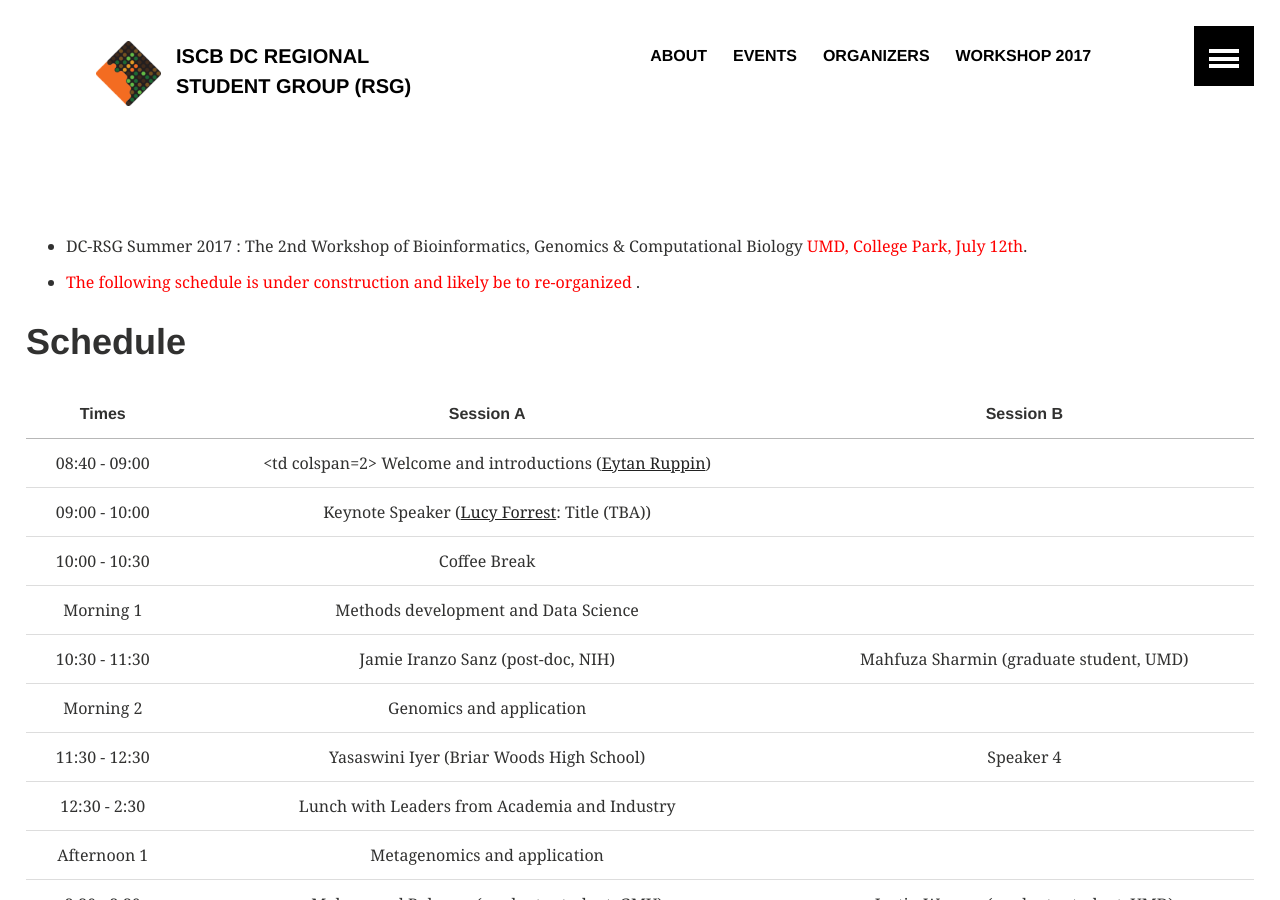
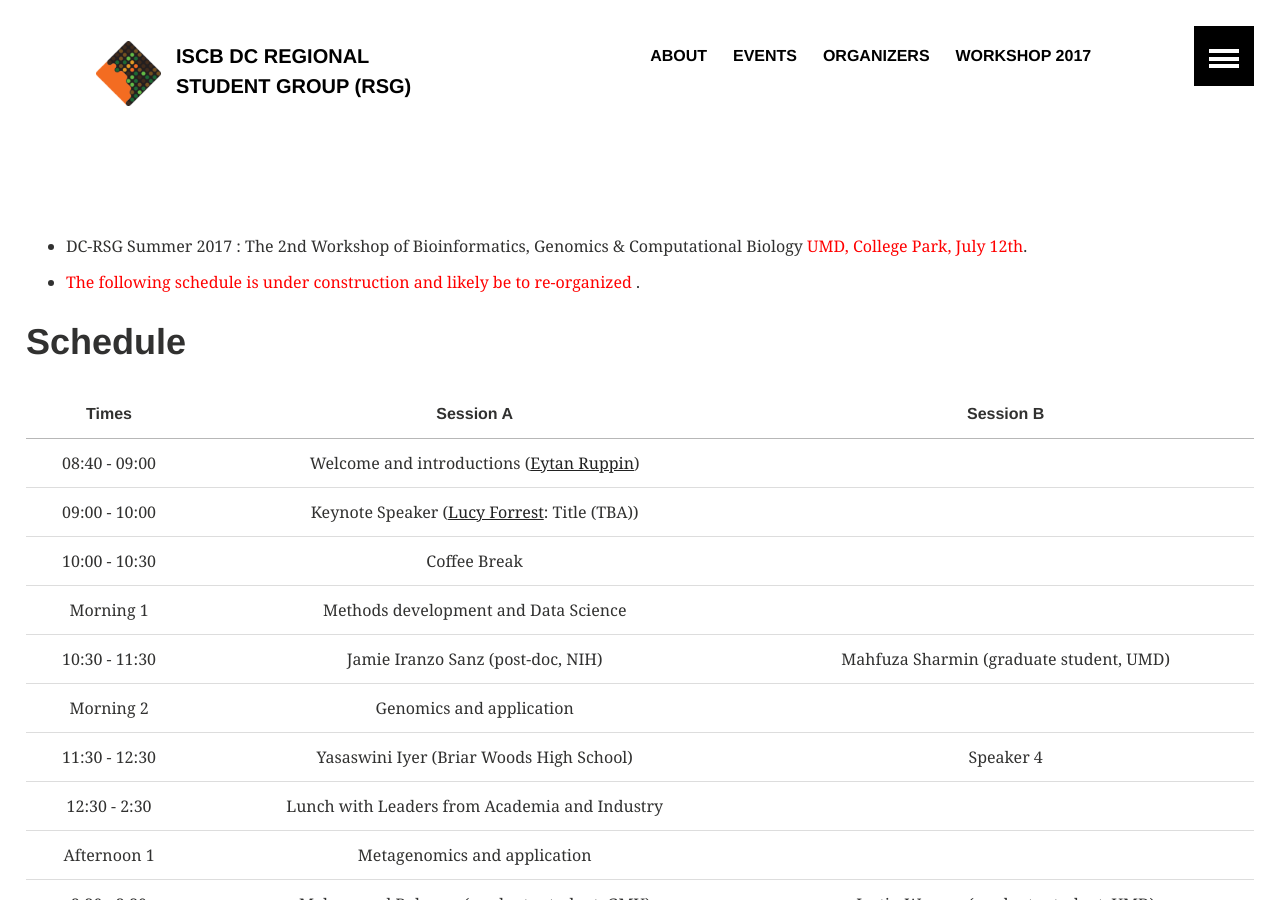
Before and after one commit to iscb-dc-rsg/iscb-dc-rsg.github.io, a Jekyll site: the page built from _pages/workshop2017.md, in a window 1280 px wide and 900 px high. Built offline with Jekyll 4.4.1, drawn with Linux system fonts in a browser that asks for light colours; our own code applies the rules of GitHub Pages for plain Markdown files; some of the changed lines change nothing that is shown.

Commit message:
Update workshop2017.md

```diff
--- a/_pages/workshop2017.md
+++ b/_pages/workshop2017.md
@@ -17,7 +17,7 @@
 
 | Times         | Session A     | Session B  |
 |:-------------:|:-------------:|:----------:|
-| 08:40 - 09:00 | <td colspan=2> Welcome and introductions ([Eytan Ruppin](https://sites.umiacs.umd.edu/ruppinlab/))
+| 08:40 - 09:00 | Welcome and introductions ([Eytan Ruppin](https://sites.umiacs.umd.edu/ruppinlab/)) |
 | 09:00 - 10:00 | Keynote Speaker ([Lucy Forrest](https://neuroscience.nih.gov/forrest/Home.aspx): Title (TBA))|
 | 10:00 - 10:30 | Coffee Break |
 | Morning 1 | Methods development and Data Science
```
